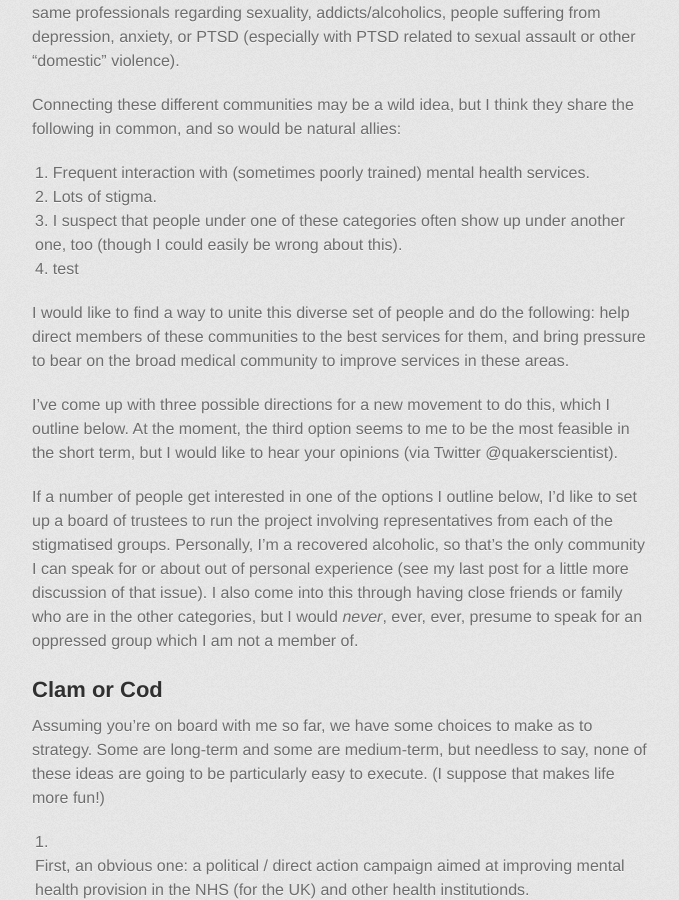
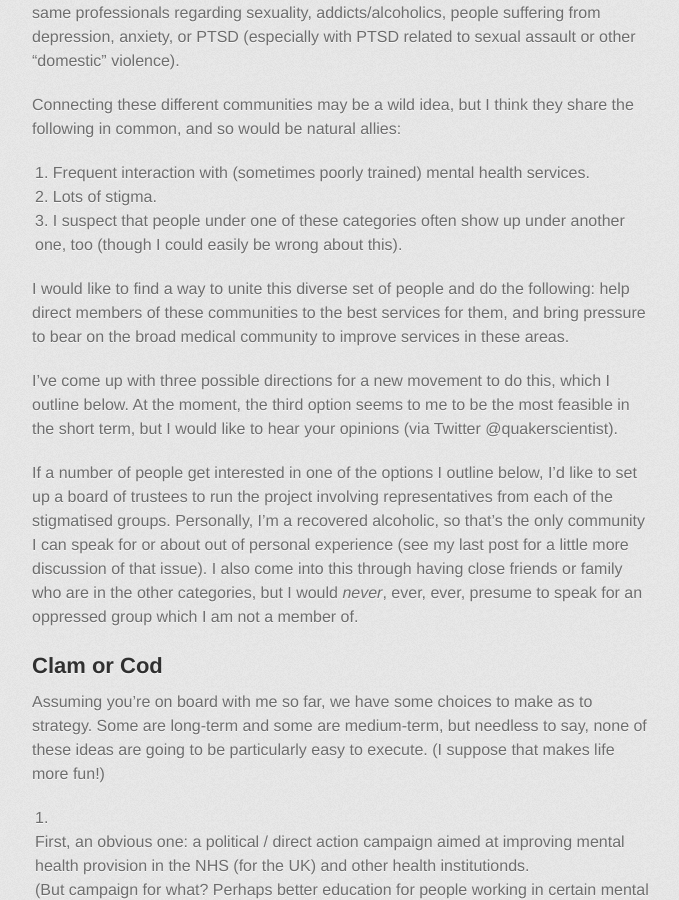
Before and after one commit to joelcw/joelcw.github.io, a Jekyll site: the page built from _posts/2014-03-22-hang-together.md, in a window 1280 px wide and 900 px high, scrolled down 724 px. Shown: the whole window, without its empty margins (298-977 px from the left). Built offline with Jekyll 4.4.1, drawn with Linux system fonts in a browser that asks for light colours; some web fonts are replaced.

Commit message:
finished draft

```diff
--- a/_posts/2014-03-22-hang-together.md
+++ b/_posts/2014-03-22-hang-together.md
@@ -19,7 +19,6 @@ Connecting these different communities may be a wild idea, but I think they shar
 1. Frequent interaction with (sometimes poorly trained) mental health services.
 1. Lots of stigma.
 1. I suspect that people under one of these categories often show up under another one, too (though I could easily be wrong about this).
-1. test
 
 I would like to find a way to unite this diverse set of people and do the following: help direct members of these communities to the best services for them, and bring pressure to bear on the broad medical community to improve services in these areas.
 
```
